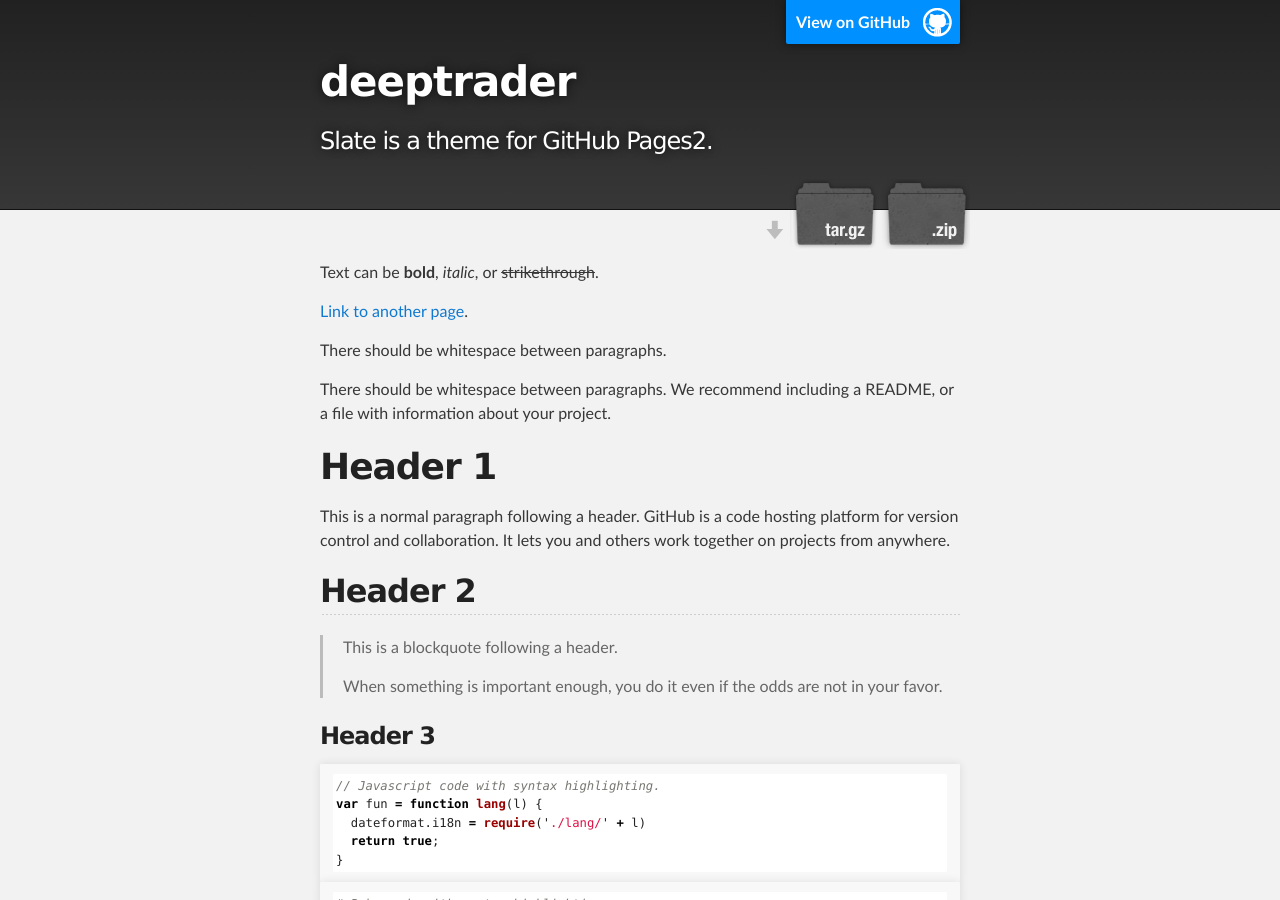
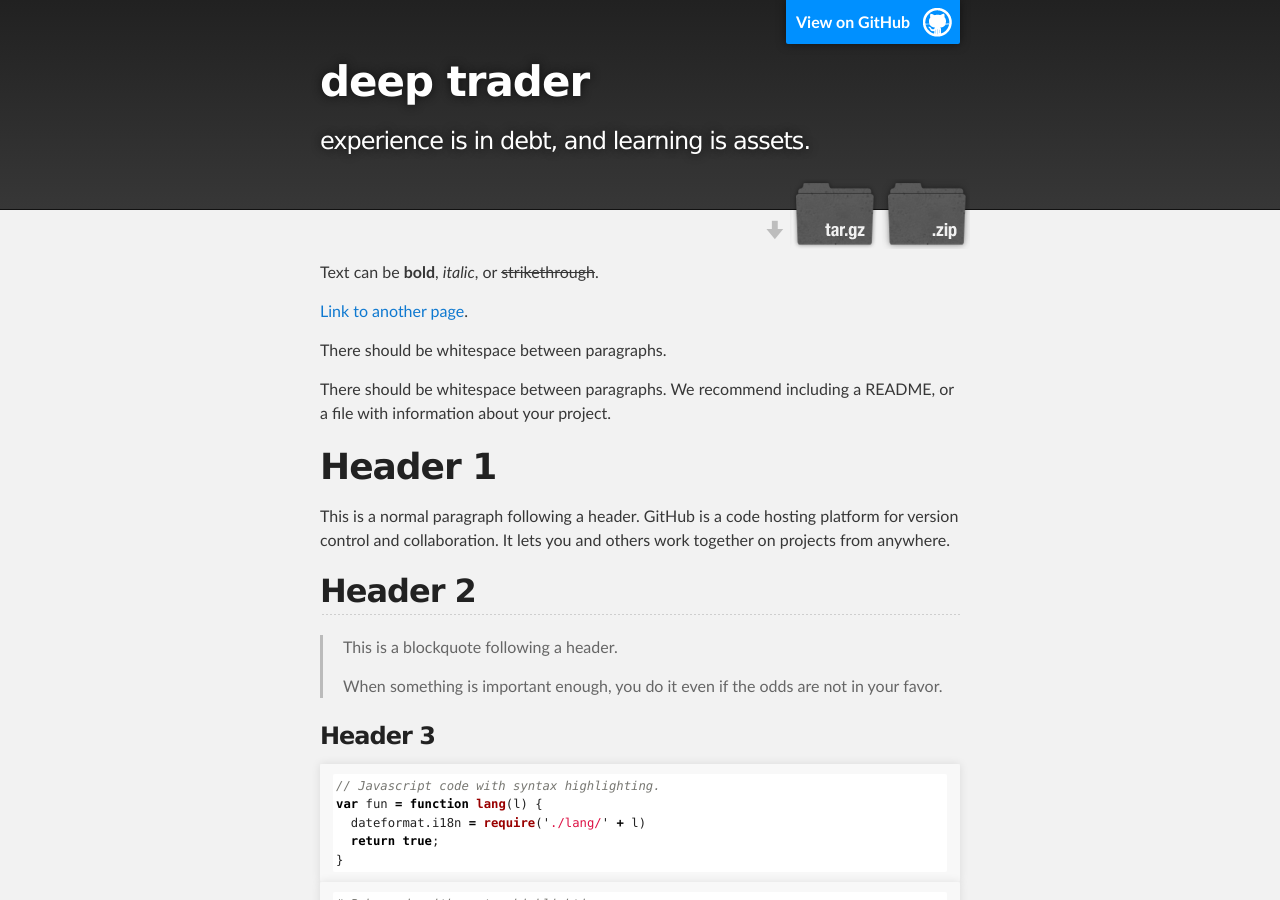
Before and after one commit to sparkwj/deeptraderfiles, a Jekyll site: the page built from index.md, in a window 1280 px wide and 900 px high. Built offline with Jekyll 4.4.1, drawn with Linux system fonts in a browser that asks for light colours; some of the changed text lies outside the part shown.

Commit message:
Update _config.yml

```diff
--- a/_config.yml
+++ b/_config.yml
@@ -1,5 +1,5 @@
-title: deeptrader
-description: Slate is a theme for GitHub Pages2.
+title: deep trader
+description: experience is in debt, and learning is assets.
 show_downloads: true
 google_analytics:
 # theme: jekyll-theme-slate
```
